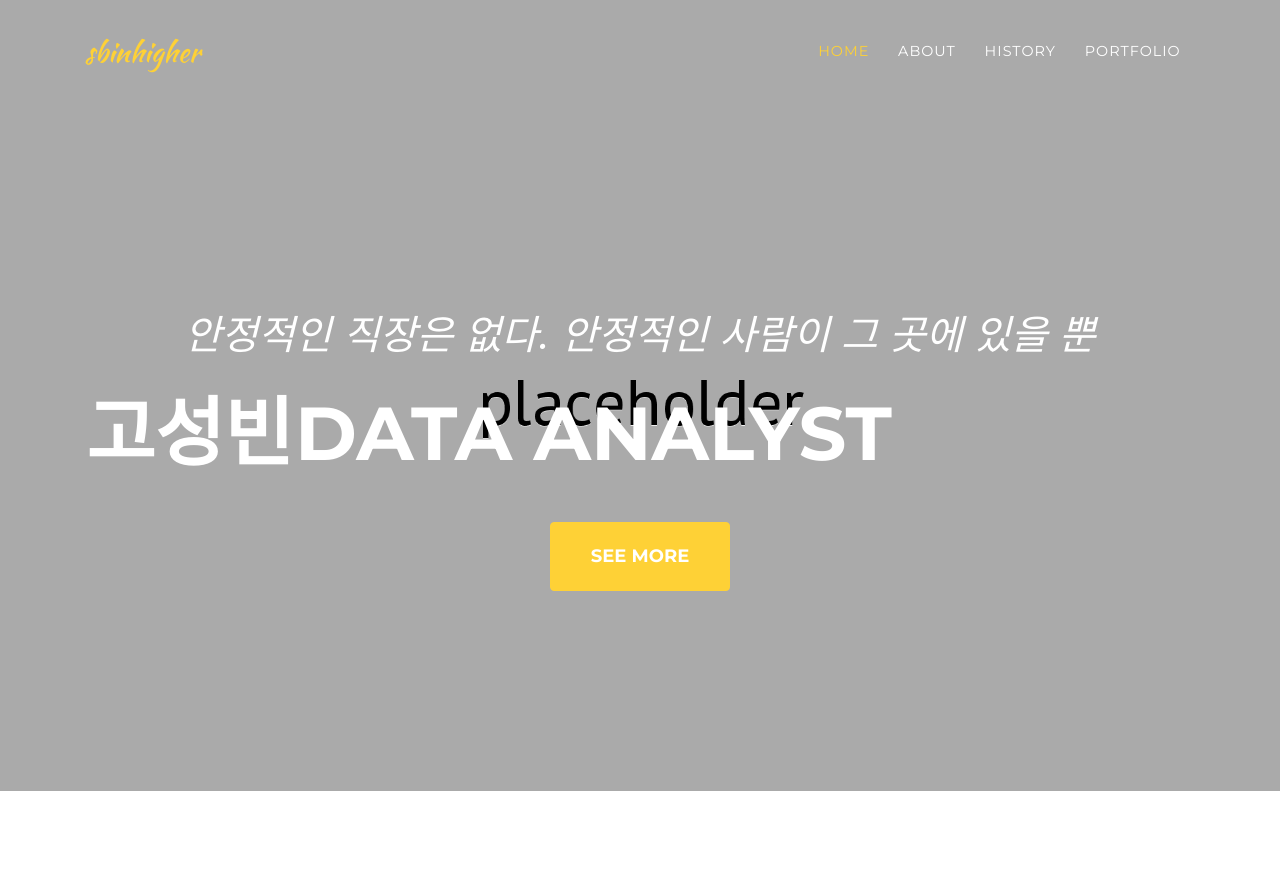
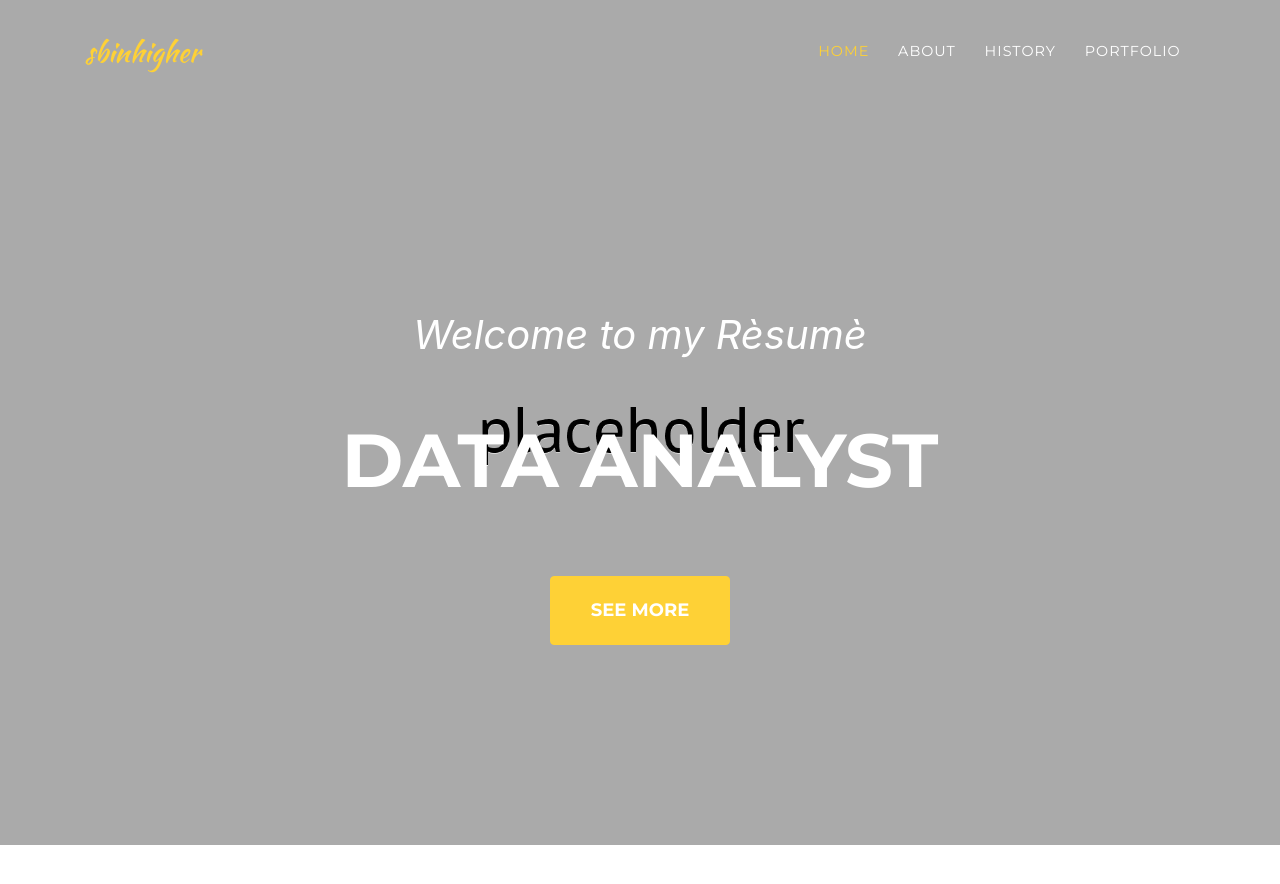
Before and after one commit to sbinhigher/sbinhigher.github.io, a Jekyll site: the page built from index.md, in a window 1280 px wide and 900 px high. Shown: the top 884 px of the window. Built offline with Jekyll 4.4.1, drawn with Linux system fonts in a browser that asks for light colours; some web fonts are replaced.

Commit message:
Update sitetext.yml

```diff
--- a/_data/sitetext.yml
+++ b/_data/sitetext.yml
@@ -1,7 +1,7 @@
 en:
   header: &id001
-    title: 안정적인 직장은 없다. 안정적인 사람이 그 곳에 있을 뿐 # 메인 슬로건
-    text: 고성빈 | Data Analyst
+    title: Welcome to my Rèsumè # 메인 슬로건
+    text: Data Analyst
     button: See More
     buttonlink: '#portfolio'
   services: &id002
```
